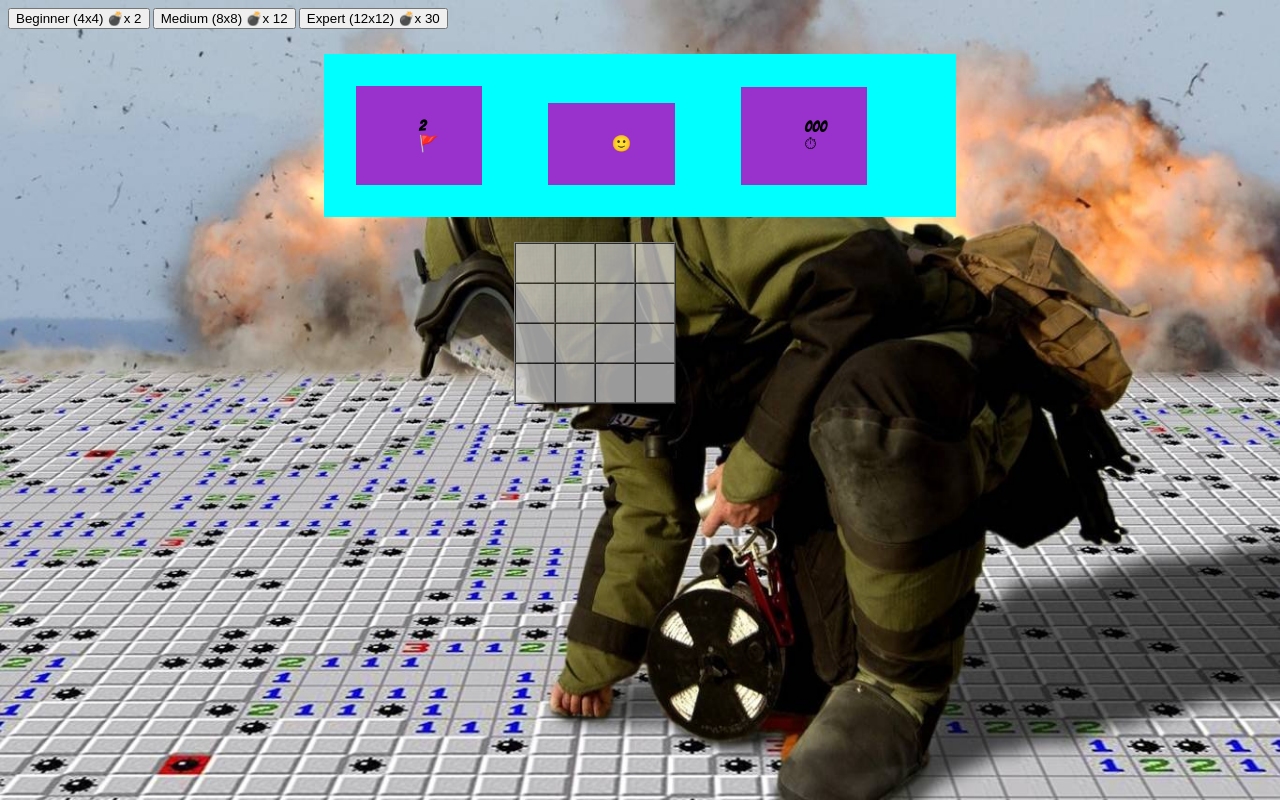
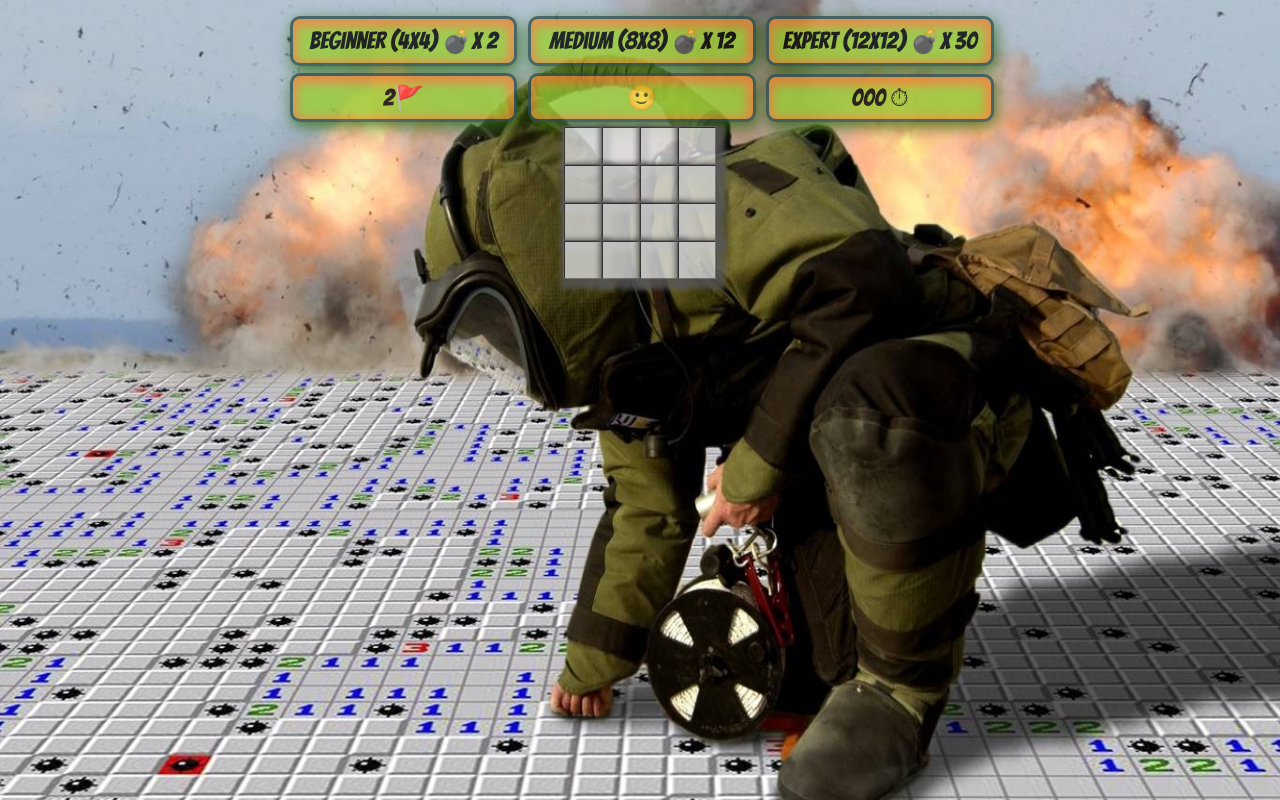
Before and after one commit to ArthurVolkov/Mine-Sweeper, a plain HTML site: page index.html in a window 1280 px wide. Drawn offline with Linux system fonts and the light colour scheme.

Commit message:
Add files via upload

```diff
--- a/css/style.css
+++ b/css/style.css
@@ -17,35 +17,92 @@ body {
     user-select: none;
 }
 
+.level-bar {
+    margin: 1% 22% 0% 22%;
+    width: 60%;
+    height: 3%;
+}
+
+.level-bar button {
+    display: inline-block;
+    border: solid darkslategray;
+    margin: .5% .5%;
+    padding: 1% 1%;
+    width: 30%;
+    height: 50%;
+    background-color: yellowgreen;
+    opacity: .8;
+    border-radius: 10px;
+    font-size: x-large;
+    font-family: 'Bangers', cursive;
+    cursor: pointer;
+    outline: none;
+
+    box-shadow: inset -1px 3px 8px 5px #ee8732, 2px 5px 16px 0px
+                #27680d, 5px 5px 15px 5px rgba(0,0,0,0);
+}
+
 .header {
-    margin: 2% 25%;
-    width: 50%;
-    height: 10%;
-    background-color: aqua;
+    margin: .0% 22%;
+    width: 60%;
+    height: 2%;
 }
 
 .header div {
+    border: solid darkslategray;
     display: inline-block;
-    margin: 5% 5%;
-    padding: 5% 10%;
-    width: 10%;
-    height: 50%;
-    background-color: darkorchid;
+    margin: .5% .5%;
+    padding: 1% 1%;
+    width: 30%;
+    height: 30%;
+    background-color: yellowgreen;
+    opacity: .8;
+    border-radius: 10px;
+    text-align: center;
+    font-size: x-large;
+
+
+    box-shadow: inset -1px 3px 8px 5px #ee8732, 2px 5px 16px 0px
+                #27680d, 5px 5px 15px 5px rgba(0,0,0,0);
 }
 
 .board-container {
-    margin: 2% 40%;
+    width: 50%;
+    margin: 0 auto;
+
+}
+
+.board-container table{
+    margin: auto;
 }
 
 .cell {
     background-color: gainsboro;
-    opacity: .7;
-    width:40px;
-    height:40px;
-    text-align: center
+    font-size: x-large;
+    opacity: .8;
+    width:38px;
+    height:38px;
+    text-align: center;
+    cursor: crosshair;
+    /* box-shadow: 0px 10px 13px -7px #000000, 5px 5px 15px 5px rgba(0,0,0,0); */
+    box-shadow: 3px 4px 5px 6px rgb(88, 87, 87);
+    text-shadow: 0 -1px 4px #FFF, 0 -2px 10px #ff0, 0 -10px 20px #ff8000,
+                 0 -18px 40px #F00, 2px 2px 2px rgba(206,89,55,0);
+}
 
+.cell.shown {
+    background-color: lightsalmon;
+
+}
+
+.cell:hover {
+    box-shadow: 5px 5px 5px 0px #000000, inset 4px 4px 15px 0px #000000, 5px 5px 15px 5px rgba(0,0,0,0);
 }
 
 .board-container table {
     border-spacing: 0px;
 }
+
+.clock {
+    text-align: right;
+}
```
